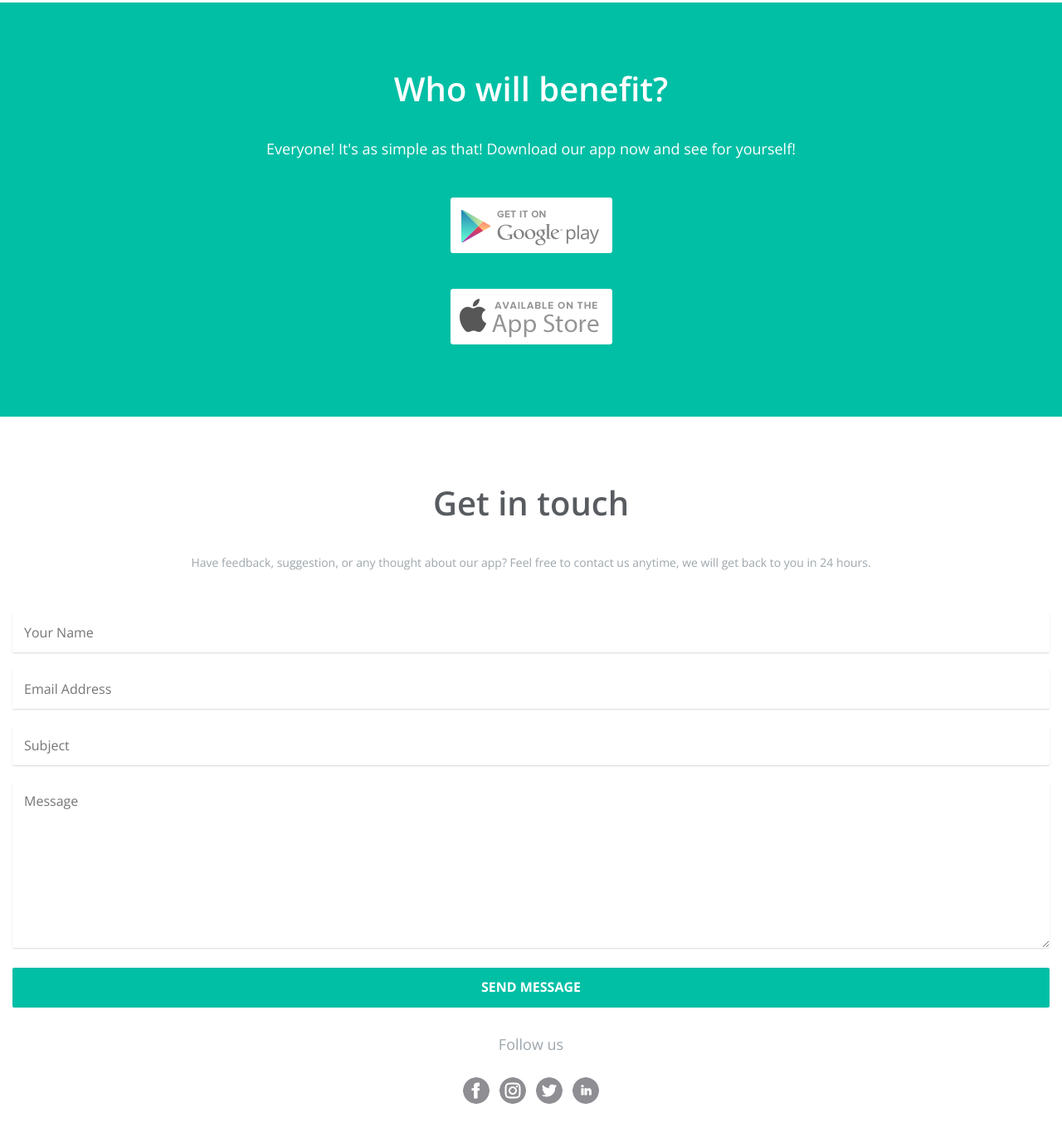
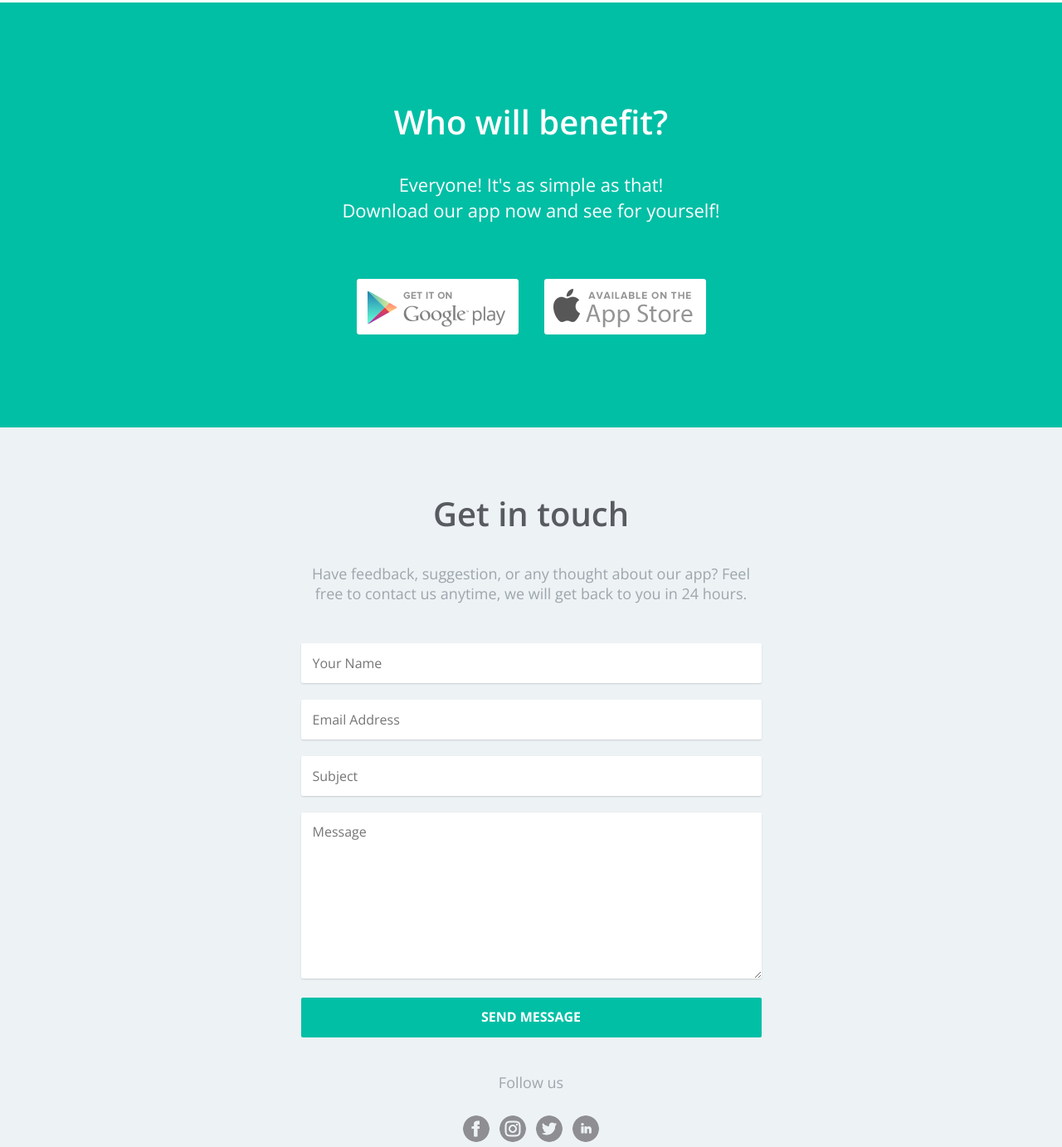
Before and after one commit to Zmeederzhets/panopticon, a website built with webpack: page app/index.html in a window 1280 px wide. Shown: the part 4298-5680 px from the top of the page at 83% size. Built offline with nearby package versions, Linux system fonts and the light colour scheme.

Commit message:
версиz для десктопа без адаптива

```diff
--- a/app/index.html
+++ b/app/index.html
@@ -1,4 +1,3 @@
-
 <!DOCTYPE html>
 <html lang="ru">
 
@@ -24,15 +23,11 @@
     </nav>
   </div>
 
-
-
-
   <div class="caption">
     <h1 class="caption__title">Free website for your app</h1>
     <p  class="caption__slogan">Download two PSD mockups both for desktop and mobile layouts</p>
     <p  class="caption__description">This Modern and clean PSD Template is made to help you showcase your app. PSD files are well organized and based on Bootstrap 1170px grid so its very easy to customize and update.</p>
   </div>
-
 
   <div class="buttons">
     <button class="button button__download">Download APP</button>
@@ -103,9 +98,6 @@
     </div>
 
     <div class="features__img"></div>
-
-
-
   </div>
 
   <div class="media">
@@ -116,7 +108,6 @@
 
   <div class="rates">
     <h2 class="title">Rates</h2>
-
     <div class="region">
       <div class="country">
         <div class="country__flag"><img src="img/flag_usa.png"></div>
@@ -139,8 +130,6 @@
 
   <div class="review contain">
     <h2 class="title">Customer Reviews</h2>
-
-
     <div class="review__contain">
       <div>
         <h3 class="review__title">Excellent communication app.</h3>
@@ -180,8 +169,6 @@
         <p class="review__text">Having tried just about every calling App. out there I feel that I'm qualified to say that this is one of the very best you can choose!!! Apart from the adds it's been a really great service to use.</p>
       </div>
     </div>
-
-
     <button class="review__button button">View more reviews</button>
     <div class="button__radio button__radio--review">
       <input class="button__radio--color" type="radio" name="img" value="1">
@@ -194,7 +181,7 @@
 
   <div class="download contain">
     <h2 class="download__title title">Who will benefit?</h2>
-      <p class="download__text">Everyone! It's as simple as that! Download our app now and see for yourself!</p>
+    <p class="download__text">Everyone! It's as simple as that! <br> Download our app now and see for yourself!</p>
     <div class="download__href">
       <a href=""><img src="img/google_play.png" alt="Google Play"></a>
       <a href=""><img src="img/appstore.png" alt="AppStore"></a>
@@ -202,6 +189,7 @@
   </div>
 
   <div class="contacts contain" tabindex="1">
+    <div class="contacts__contain">
       <h2 class="title">Get in touch</h2>
       <p class="contacts__text">Have feedback, suggestion, or any thought about our app? Feel free to contact us anytime, we will get back to you in 24 hours.</p>
       <form action="" id="feedback"><input class="contacts__input" type="text" name="name" placeholder="Your Name">
@@ -210,6 +198,7 @@
         <textarea class="contacts__input contacts__input--message" type="text" name="message" placeholder="Message"></textarea>
       </form>
       <button class="contacts__button button" type="reset" form="feedback"  >SEND MESSAGE</button>
+    </div>
   </div>
 </main>
 
@@ -222,5 +211,6 @@
     <a href=""><img src="img/linkedin.png" alt="Linkedin"></a>
   </div>
 </footer>
+
 </body>
 </html>
--- a/app/scss/block/_contacts.scss
+++ b/app/scss/block/_contacts.scss
@@ -1,17 +1,29 @@
 .contacts{
+
   text-align: center;
+  background-color: #edf2f5;
+
+
+  &__contain{
+  @media (min-width: 376px){
+  max-width: 555px;
+  margin: 0 auto;
+  }
 }
-
-.contacts__text{
+  &__text{
   padding-bottom: 28px;
   font-family: $OpenSans;
   font-size: 14px;
   line-height: 1.714em;
   font-weight: 400;
   color: #9da6ac;
+  @media (min-width: 376px){
+    font-size: 18px;
+    line-height: 1.333em;
+  }
 }
 
-.contacts__input{
+  &__input{
   width: 100%;
   height: 48px;
   margin-top: 20px;
@@ -26,7 +38,7 @@
   border: none;
 }
 
-.contacts__input--message{
+  &__input--message{
   padding-top: 14px;
   margin-bottom: 20px;
   height: 200px;
@@ -36,9 +48,11 @@
   border: none;
 }
 
-.contacts__button{
+  &__button{
+  margin-bottom: 10px;
   width: 100%;
   height: 48px;
   background-color: #00bfa5;
  border-radius: 2px;
 }
+}
--- a/app/scss/block/_download.scss
+++ b/app/scss/block/_download.scss
@@ -3,7 +3,12 @@
   background-color: #00bfa5;
 
   &__title{
-    color: #ffffff;}
+    color: #ffffff;
+
+    @media (min-width: 376px){
+      padding-top: 120px;
+    }
+  }
 
   &__text{
     padding-bottom: 45px;
@@ -11,11 +16,24 @@
     font-size: 18px;
     line-height: 1.444em;
     font-weight: 400;
-    color: #ffffff;}
+    color: #ffffff;
+    @media (min-width: 376px){
+      padding-bottom: 66px;
+      font-size: 22px;
+      line-height: 1.444em;
+    }
+  }
 
   &__href{
     padding-bottom: 84px;
     display: grid;
     grid-template-columns: 1fr;
-    grid-row-gap: 40px;}
+    grid-row-gap: 40px;
+    @media (min-width: 376px){
+      padding-bottom: 108px;
+      justify-content: center;
+      grid-template-columns: max(196px) max(196px);
+      grid-column-gap: 30px;
+    }
+  }
 }
--- a/app/scss/block/_footer.scss
+++ b/app/scss/block/_footer.scss
@@ -2,6 +2,7 @@
   padding-top: 32px;
   padding-bottom: 60px;
   text-align: center;
+  background-color: #edf2f5;
 
   &__title{
     padding-bottom: 28px;
```
Lines whose indentation alone changed are shown as unchanged.
